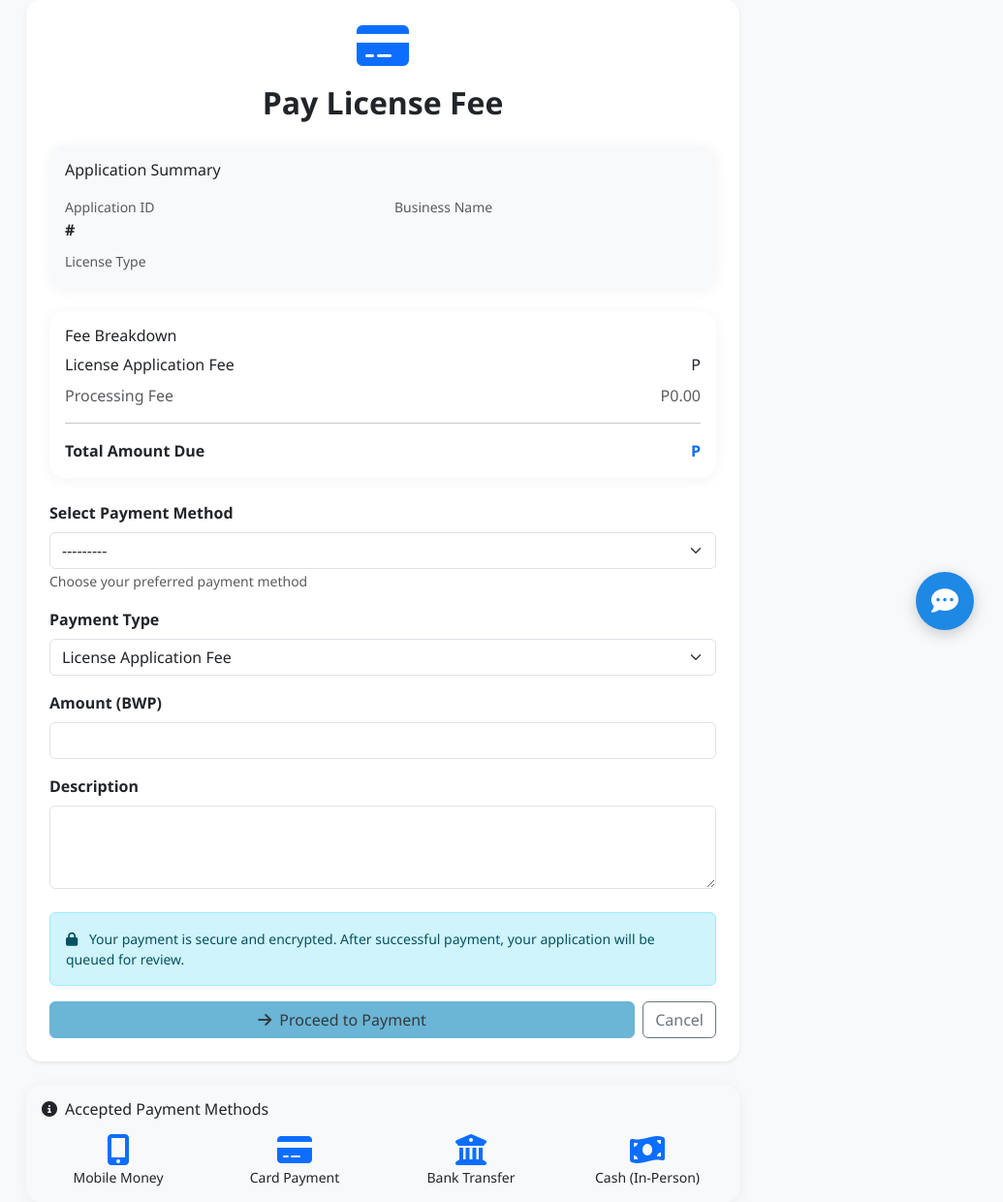
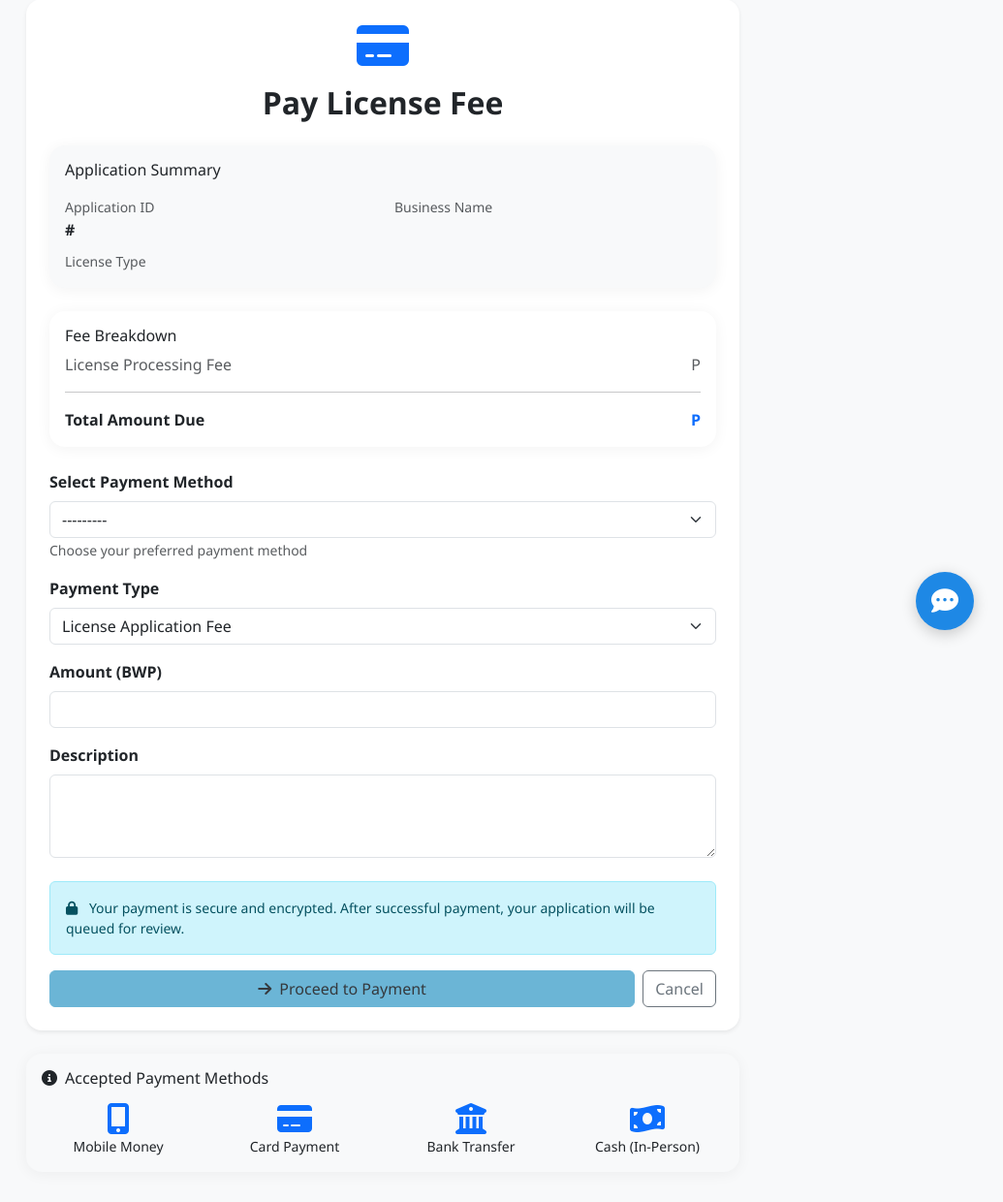
Before and after one commit to kmneya/bocra-digital-platform, a Django app: template templates/payments/initiate.html in a window 1280 px wide. Shown: the part 120-1360 px from the top of the page at 97% size, without its empty margins (245-1280 px from the left). Run offline with Django 5.2, Linux system fonts and the light colour scheme; the template is opened without the code that fills it: values that come from a table or form of the project are taken from there, others are empty.

Commit message:
payments

```diff
--- a/templates/payments/initiate.html
+++ b/templates/payments/initiate.html
@@ -60,13 +60,9 @@
                     <div class="card mb-4">
                         <div class="card-body">
                             <h6>Fee Breakdown</h6>
-                            <div class="d-flex justify-content-between mb-2">
-                                <span>License Application Fee</span>
+                            <div class="d-flex justify-content-between mb-2 text-muted">
+                                <span> License Processing Fee</span>
                                 <span>P{{ amount }}</span>
-                            </div>
-                            <div class="d-flex justify-content-between mb-2 text-muted">
-                                <span>Processing Fee</span>
-                                <span>P0.00</span>
                             </div>
                             <hr>
                             <div class="d-flex justify-content-between fw-bold">
```
